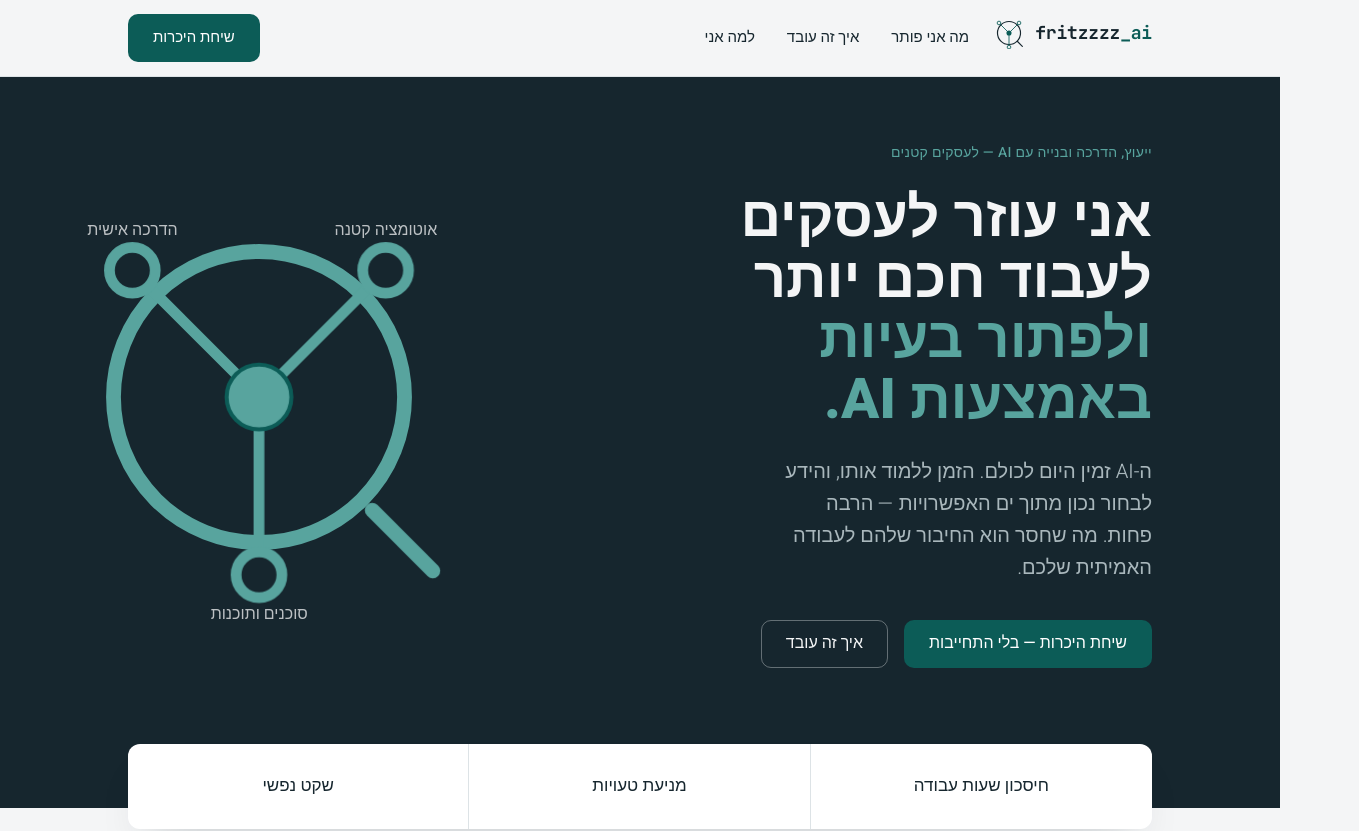
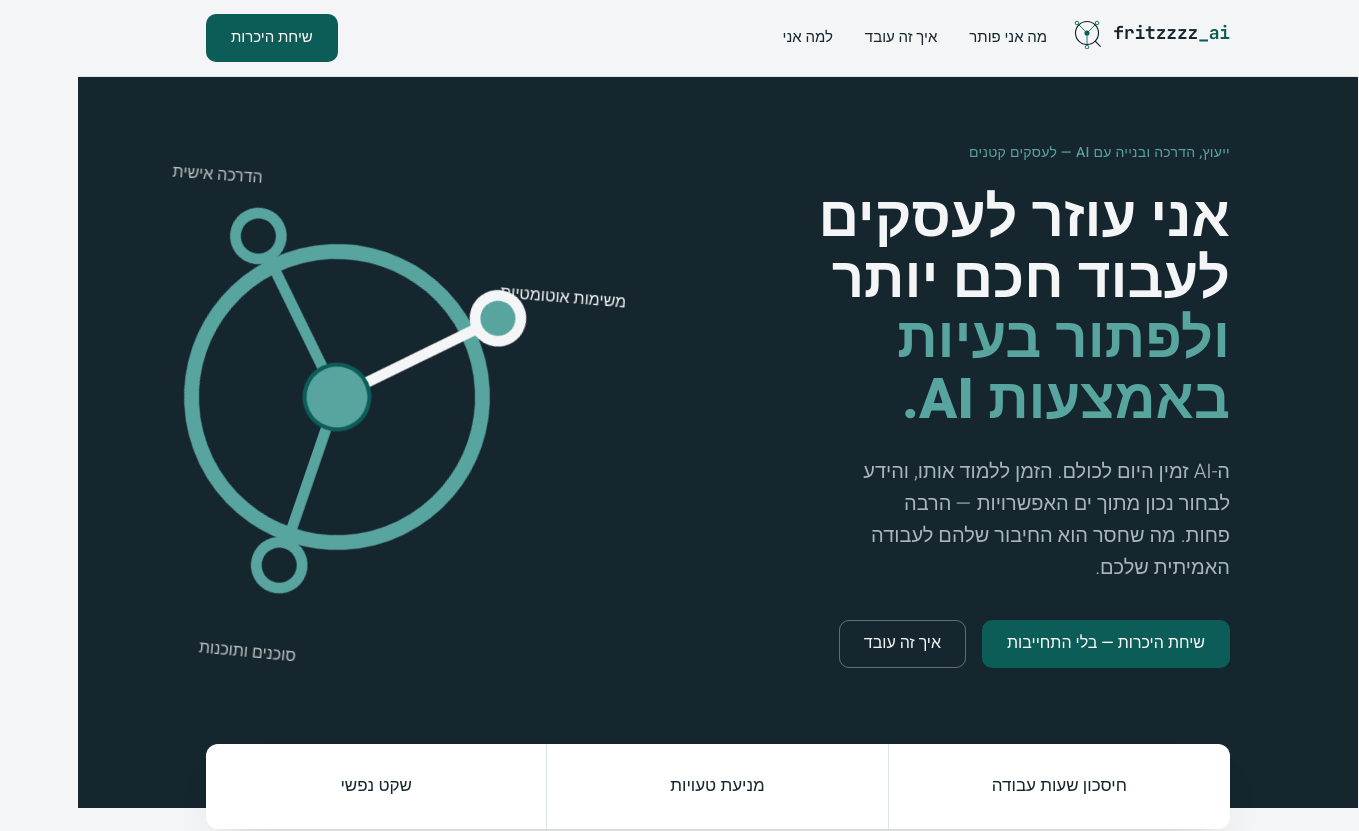
Before and after one commit to Fritzzzz1/fritzzzz-ai-site, a React (Vite) app: page / in a window 1280 px wide. Shown: the top 831 px of the page, 1359 px wide, since content can reach past the window. Built offline with nearby package versions, Linux system fonts and the light colour scheme.

Commit message:
Lens: drop the handle, cycle the three paths, slow drift; label משימות אוטומטיות

```diff
--- a/src/components/Lens.css
+++ b/src/components/Lens.css
@@ -9,6 +9,7 @@
   position: relative;
   width: 100%;
   aspect-ratio: 1 / 1;
+  animation: lens-spin 120s linear infinite;
 }
 
 .lens__svg {
@@ -83,13 +84,6 @@
   animation-delay: 1.7s;
 }
 
-.lens__handle {
-  stroke: var(--light-teal);
-  stroke-width: 11;
-  opacity: 0;
-  animation: lens-fade-in 0.3s ease-out 0.55s forwards;
-}
-
 .lens__hit {
   position: absolute;
   width: 12%;
@@ -121,36 +115,51 @@
   white-space: nowrap;
   color: var(--paper);
   opacity: 0;
-  animation: lens-label-in 0.25s ease-out forwards;
-  transition:
-    color 0.2s ease,
-    opacity 0.2s ease;
+  animation:
+    lens-label-in 0.25s ease-out forwards,
+    lens-unspin 120s linear infinite;
+  transition: opacity 0.45s ease;
 }
 
 .lens__label--1 {
-  left: 25.263%;
-  top: 25.263%;
-  transform: translate(-50%, calc(-100% - 26px));
+  left: 14.3%;
+  top: 14.3%;
+  transform: translate(-50%, -50%);
   animation-delay: 1.3s;
 }
 
 .lens__label--2 {
-  left: 74.737%;
-  top: 25.263%;
-  transform: translate(-50%, calc(-100% - 26px));
+  left: 85.7%;
+  top: 14.3%;
+  transform: translate(-50%, -50%);
   animation-delay: 1.55s;
 }
 
 .lens__label--3 {
   left: 50%;
-  top: 84.737%;
-  transform: translate(-50%, 26px);
+  top: 100.5%;
+  transform: translate(-50%, -50%);
   animation-delay: 1.8s;
 }
 
-.lens__hit--1:hover ~ .lens__label--1,
-.lens__hit--2:hover ~ .lens__label--2,
-.lens__hit--3:hover ~ .lens__label--3 {
+.lens__spoke,
+.lens__node {
+  transition:
+    stroke 0.45s ease,
+    fill 0.45s ease,
+    stroke-width 0.45s ease;
+}
+
+.lens__spoke.is-active {
+  stroke: var(--paper);
+}
+
+.lens__node.is-active {
+  fill: var(--light-teal);
+  stroke: var(--paper);
+}
+
+.lens__label.is-active {
   opacity: 1 !important;
 }
 
@@ -195,6 +204,18 @@
   }
 }
 
+@keyframes lens-spin {
+  to {
+    rotate: 360deg;
+  }
+}
+
+@keyframes lens-unspin {
+  to {
+    rotate: -360deg;
+  }
+}
+
 @keyframes lens-breathe {
   0%,
   100% {
@@ -206,18 +227,16 @@
 }
 
 @media (prefers-reduced-motion: reduce) {
+  .lens__stage {
+    animation: none;
+  }
+
   .lens__ring,
   .lens__spoke,
   .lens__center,
   .lens__node,
   .lens__label,
-  .lens__handle {
-    animation: none !important;
-    opacity: 1;
-    transform-origin: center;
-  }
-
-  .lens__ring,
+    .lens__ring,
   .lens__spoke {
     stroke-dashoffset: 0;
   }
@@ -226,18 +245,6 @@
     transform: scale(1);
   }
 
-  .lens__label--1 {
-    transform: translate(-50%, calc(-100% - 26px));
-  }
-
-  .lens__label--2 {
-    transform: translate(-50%, calc(-100% - 26px));
-  }
-
-  .lens__label--3 {
-    transform: translate(-50%, -50%);
-  }
-
   .lens__label {
     opacity: 0.75;
   }
--- a/src/components/Lens.tsx
+++ b/src/components/Lens.tsx
@@ -1,6 +1,38 @@
+import { useEffect, useState } from 'react'
 import './Lens.css'
 
+const PATHS = [
+  { label: 'הדרכה אישית', x: 56, y: 56 },
+  { label: 'משימות אוטומטיות', x: 244, y: 56 },
+  { label: 'סוכנים ותוכנות', x: 150, y: 282 },
+]
+
+const INTRO_MS = 2200
+const CYCLE_MS = 2800
+
+function usePathCycle(paused: boolean) {
+  const [active, setActive] = useState(-1)
+  useEffect(() => {
+    if (paused) return
+    if (window.matchMedia('(prefers-reduced-motion: reduce)').matches) return
+    let timer = 0
+    const start = window.setTimeout(() => {
+      setActive(0)
+      timer = window.setInterval(() => setActive((i) => (i + 1) % PATHS.length), CYCLE_MS)
+    }, active === -1 ? INTRO_MS : 0)
+    return () => {
+      window.clearTimeout(start)
+      window.clearInterval(timer)
+    }
+  }, [paused, active === -1])
+  return [active, setActive] as const
+}
+
 export function Lens() {
+  const [hovered, setHovered] = useState(-1)
+  const [cycled, setCycled] = usePathCycle(hovered !== -1)
+  const active = hovered !== -1 ? hovered : cycled
+
   return (
     <div className="lens">
       <div className="lens__stage">
@@ -8,31 +40,51 @@ export function Lens() {
           className="lens__svg"
           viewBox="-40 -40 380 380"
           role="img"
-        aria-label="דיאגרמת האבחון: מרכז המחובר לשלושה צמתים — הדרכה אישית, אוטומציה קטנה, סוכנים ותוכנות"
+          aria-label="שלוש דרכים שיוצאות מהאבחון: הדרכה אישית, משימות אוטומטיות, סוכנים ותוכנות"
         >
           <circle className="lens__ring" cx="150" cy="150" r="108" pathLength={1} />
-        <line className="lens__spoke lens__spoke--1" x1="150" y1="150" x2="56" y2="56" pathLength={1} />
-        <line className="lens__spoke lens__spoke--2" x1="150" y1="150" x2="244" y2="56" pathLength={1} />
-        <line className="lens__spoke lens__spoke--3" x1="150" y1="150" x2="150" y2="282" pathLength={1} />
-
+          {PATHS.map((p, i) => (
+            <line
+              key={p.label}
+              className={`lens__spoke lens__spoke--${i + 1}${active === i ? ' is-active' : ''}`}
+              x1="150"
+              y1="150"
+              x2={p.x}
+              y2={p.y}
+              pathLength={1}
+            />
+          ))}
           <circle className="lens__center" cx="150" cy="150" r="24" />
-
-        <circle className="lens__node lens__node--1" cx="56" cy="56" r="17" />
-        <circle className="lens__node lens__node--2" cx="244" cy="56" r="17" />
-        <circle className="lens__node lens__node--3" cx="150" cy="282" r="17" />
-
-        <line className="lens__handle" x1="234" y1="234" x2="279" y2="279" strokeLinecap="round" />
+          {PATHS.map((p, i) => (
+            <circle
+              key={p.label}
+              className={`lens__node lens__node--${i + 1}${active === i ? ' is-active' : ''}`}
+              cx={p.x}
+              cy={p.y}
+              r="17"
+            />
+          ))}
         </svg>
 
-      <span className="lens__hit lens__hit--1" aria-hidden="true" />
-      <span className="lens__hit lens__hit--2" aria-hidden="true" />
-      <span className="lens__hit lens__hit--3" aria-hidden="true" />
+        {PATHS.map((p, i) => (
+          <span
+            key={p.label}
+            className={`lens__hit lens__hit--${i + 1}`}
+            aria-hidden="true"
+            onMouseEnter={() => setHovered(i)}
+            onMouseLeave={() => {
+              setHovered(-1)
+              setCycled(i)
+            }}
+          />
+        ))}
 
-      <span className="lens__label lens__label--1">הדרכה אישית</span>
-      <span className="lens__label lens__label--2">אוטומציה קטנה</span>
-      <span className="lens__label lens__label--3">סוכנים ותוכנות</span>
+        {PATHS.map((p, i) => (
+          <span key={p.label} className={`lens__label lens__label--${i + 1}${active === i ? ' is-active' : ''}`}>
+            {p.label}
+          </span>
+        ))}
       </div>
-
     </div>
   )
 }
```
Lines whose indentation alone changed are shown as unchanged.
